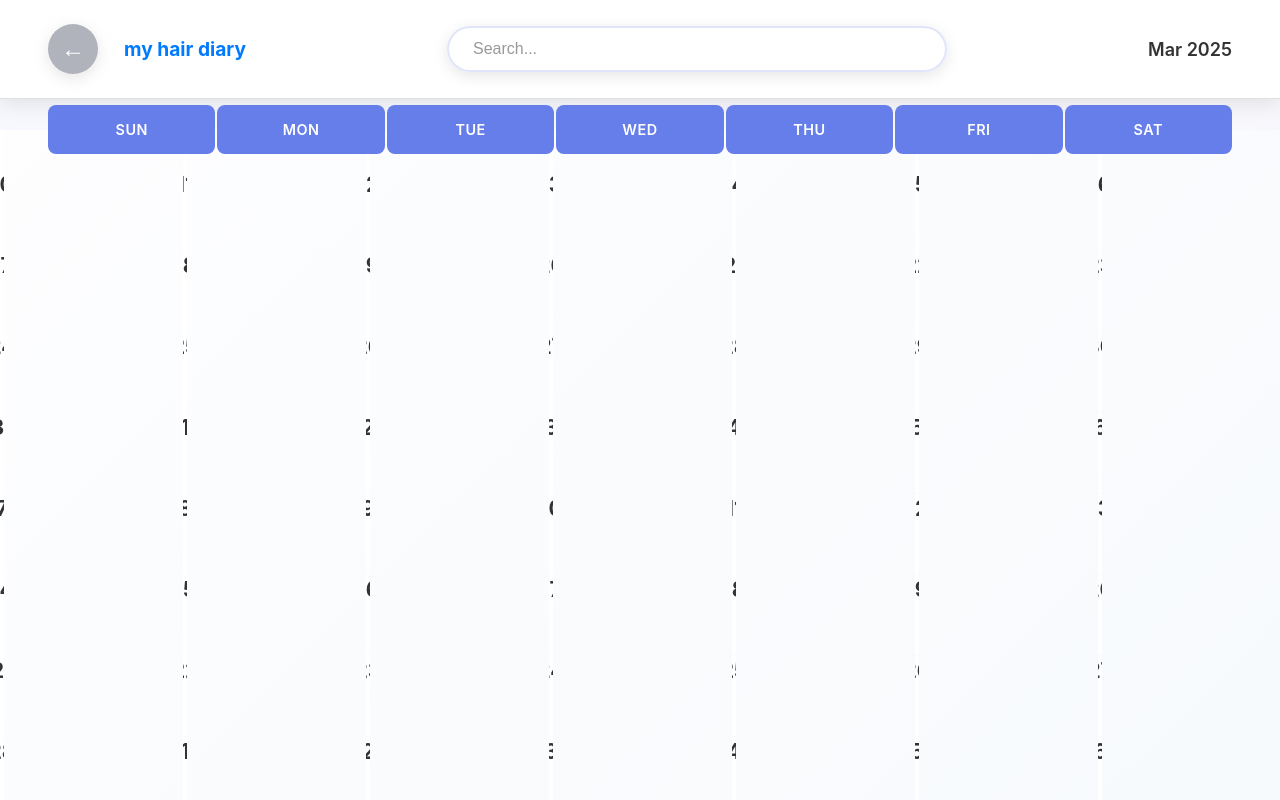
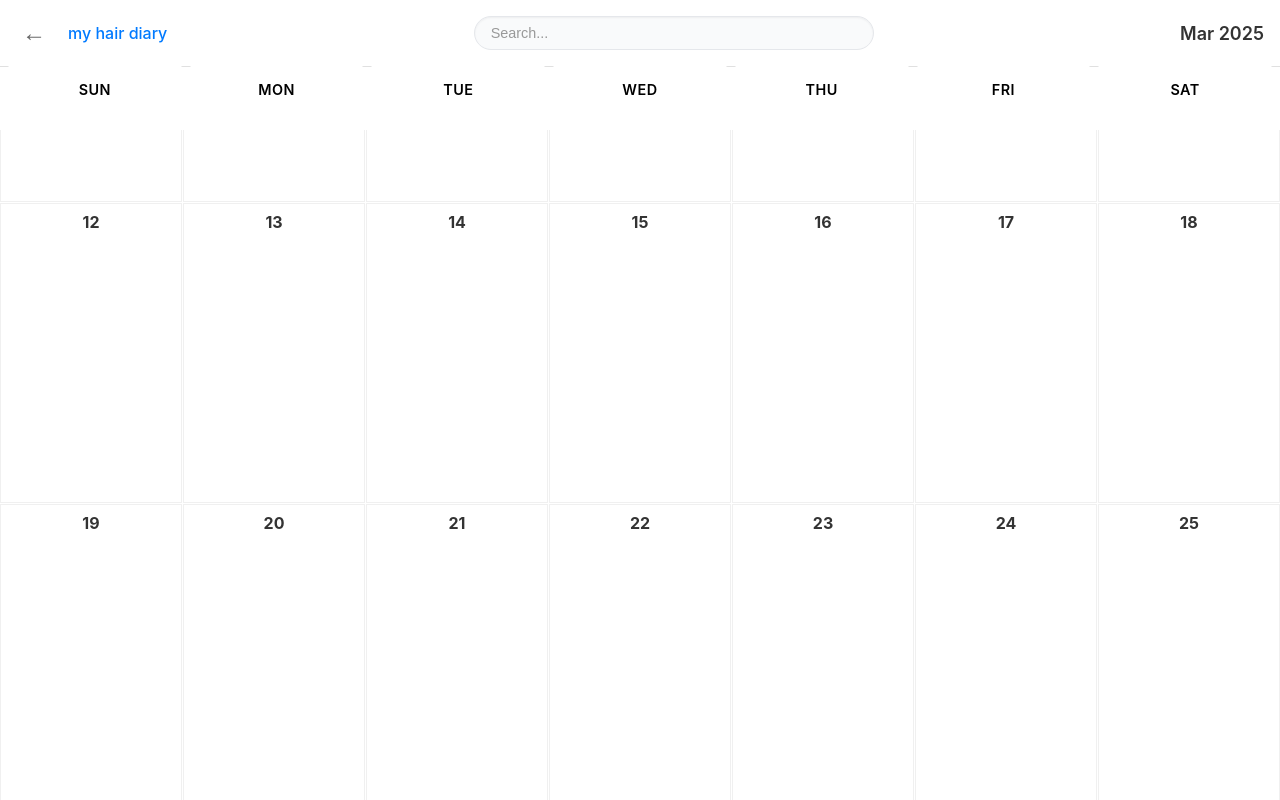
Before and after one commit to Bhupendra-Maurya/calendarApplication, a React (Vite) app: page / in a window 1280 px wide. Built offline with nearby package versions, Linux system fonts and the light colour scheme.

Commit message:
Fix: Highlight the current month and date

```diff
--- a/src/components/Calendar.tsx
+++ b/src/components/Calendar.tsx
@@ -110,9 +110,9 @@ const Calendar: React.FC<CalendarProps> = ({
       <div className="continuous-days-grid">
         {continuousDays.map((dayInfo, index) => {
           const dayEntries = getJournalEntriesForDate(journalEntries, dayInfo.date);
-          const isActualCurrentMonth = currentMonth ?
-            dayInfo.monthInfo.year === currentMonth.year &&
-            dayInfo.monthInfo.month === currentMonth.month : false;
+          const today = new Date();
+          const isActualCurrentMonth = dayInfo.monthInfo.year === today.getFullYear() &&
+            dayInfo.monthInfo.month === today.getMonth();
 
           return (
             <div
--- a/src/index.css
+++ b/src/index.css
@@ -13,9 +13,6 @@ body {
   overflow-x: hidden;
   min-height: 100vh;
 }
-
-
-
 
 .app {
   height: 100vh;
@@ -145,7 +142,7 @@ body {
   color: #666;
 }
 
- .fixed-days-header {
+.fixed-days-header {
   position: fixed;
   top: 60px;
   left: 0;
@@ -185,7 +182,8 @@ body {
 /* Day Cell */
 .day-cell {
   background: white;
-  min-height: 300px;
+  height: 300px;
+  width: 100%;
   padding: 0.5rem;
   position: relative;
   display: flex;
@@ -193,8 +191,8 @@ body {
   align-items: center;
   justify-content: flex-start;
   border: 0.5px solid #f0f0f0;
-  width: 100%;
   overflow: hidden;
+  box-sizing: border-box;
 }
 
 .day-cell:hover {
@@ -529,350 +527,6 @@ body {
   background: #f8f9fa;
 }
 
-/* ===== DESKTOP DESIGN (1024px and up) ===== */
-@media (min-width: 1024px) {
-  body {
-    background: linear-gradient(135deg, #667eea 0%, #764ba2 100%);
-  }
-
-  .app {
-    background: rgba(255, 255, 255, 0.95);
-    backdrop-filter: blur(20px);
-  }
-
-  .header {
-    background: #ffffff;
-    border-bottom: 1px solid #e0e0e0;
-    box-shadow: 0 4px 20px rgba(0, 0, 0, 0.1);
-    padding: 1rem 2rem;
-  }
-
-  .back-button {
-    background: #b0b2bc;
-    border-radius: 50%;
-    width: 50px;
-    height: 50px;
-    display: flex;
-    align-items: center;
-    justify-content: center;
-    color: white;
-    box-shadow: 0 4px 15px rgba(189, 189, 192, 0.4);
-  }
-
-  .header-title {
-    font-size: 1.2rem;
-    font-weight: 700;
-    margin-left: 10px;
-  }
-
-  .header-search {
-    max-width: 500px;
-    padding: 0.75rem 1.5rem;
-    border: 2px solid rgba(102, 126, 234, 0.2);
-    border-radius: 25px;
-    font-size: 1rem;
-    background: rgba(255, 255, 255, 0.9);
-    box-shadow: 0 4px 15px rgba(0, 0, 0, 0.1);
-  }
-
-  .header-search:focus {
-    border-color: #667eea;
-    background: white;
-    box-shadow: 0 0 0 4px rgba(102, 126, 234, 0.2);
-    transform: translateY(-1px);
-  }
-
-  .calendar-container {
-    padding-top: 120px;
-    background: linear-gradient(
-      135deg,
-      rgba(255, 255, 255, 0.9) 0%,
-      rgba(247, 250, 252, 0.9) 100%
-    );
-  }
-
-  .calendar-container::-webkit-scrollbar {
-    width: 8px;
-  }
-
-  .calendar-container::-webkit-scrollbar-track {
-    background: rgba(0, 0, 0, 0.05);
-    border-radius: 4px;
-  }
-
-  .calendar-container::-webkit-scrollbar-thumb {
-    background: linear-gradient(135deg, #667eea, #764ba2);
-    border-radius: 4px;
-  }
-
-  .month-grid {
-    padding: 1rem 2rem;
-    margin-bottom: 2rem;
-    max-width: 1400px;
-    margin-left: auto;
-    margin-right: auto;
-  }
-
-  .fixed-days-header {
-    top: 105px;
-    padding: 0 2rem;
-    gap: 2px;
-    max-width: 1400px;
-    margin-left: auto;
-    margin-right: auto;
-    background: none;
-  }
-
-  .day-header {
-    background: #667eea;
-    color: white;
-    padding: 1rem 0.5rem;
-    font-weight: 600;
-    font-size: 0.9rem;
-    letter-spacing: 0.5px;
-    text-transform: uppercase;
-    border-radius: 8px;
-  }
-
-  .days-grid {
-    gap: 2px;
-  }
-
-  .day-cell {
-    background: rgba(255, 255, 255, 0.9);
-    min-height: 180px;
-    padding: 1rem;
-    border-radius: 12px;
-    box-shadow: 0 2px 10px rgba(0, 0, 0, 0.1);
-    backdrop-filter: blur(10px);
-    transition: all 0.3s ease;
-    border: none;
-  }
-
-  .day-cell:hover {
-    background: rgba(255, 255, 255, 1);
-    transform: translateY(-2px);
-    box-shadow: 0 8px 25px rgba(0, 0, 0, 0.15);
-  }
-
-  .day-cell.other-month {
-    background: rgba(255, 255, 255, 0.4);
-    opacity: 0.6;
-  }
-
-  .day-cell.current-month-highlight {
-    background: linear-gradient(
-      135deg,
-      rgba(102, 126, 234, 0.1),
-      rgba(118, 75, 162, 0.1)
-    );
-    border: 2px solid rgba(102, 126, 234, 0.3);
-  }
-
-  .day-cell.current-month-highlight .day-number {
-    color: #667eea;
-    font-weight: 700;
-  }
-
-  .day-number {
-    font-size: 1rem;
-    font-weight: bold;
-    color: #333;
-    margin-bottom: 0.5rem;
-    align-self: center;
-  }
-
-  .day-cell.today .day-number {
-    background: #007aff;
-    color: white;
-    border-radius: 50%;
-    width: 36px;
-    height: 36px;
-    display: flex;
-    align-items: center;
-    justify-content: center;
-    font-weight: 700;
-  }
-
-  .day-cell.today .day-number {
-    background: #499cb5;
-    color: white;
-    box-shadow: 0 4px 15px rgba(102, 126, 234, 0.4);
-    transform: scale(1.1);
-  }
-
-  .journal-entry {
-    cursor: pointer;
-    transition: all 0.3s ease;
-    padding: 0.5rem;
-    border-radius: 8px;
-  }
-
-  .entry-image {
-    height: 100px;
-    border-radius: 8px;
-    margin-bottom: 0.25rem;
-    box-shadow: 0 4px 15px rgba(0, 0, 0, 0.2);
-    transition: all 0.3s ease;
-  }
-
-  .entry-image:hover {
-    transform: scale(1.05);
-    box-shadow: 0 6px 20px rgba(0, 0, 0, 0.3);
-  }
-
-  .star {
-    background: linear-gradient(135deg, #ffd700, #ff8c00);
-    -webkit-background-clip: text;
-    -webkit-text-fill-color: transparent;
-    background-clip: text;
-    font-size: 1rem;
-    filter: drop-shadow(0 2px 4px rgba(255, 215, 0, 0.3));
-  }
-
-  .journal-modal {
-    padding: 2rem;
-    backdrop-filter: blur(20px);
-  }
-
-  .journal-card {
-    border-radius: 24px;
-    max-width: 500px;
-    height: 95vh;
-    box-shadow: 0 25px 50px rgba(0, 0, 0, 0.4);
-    transform: scale(0.9);
-    animation: modalOpenDesktop 0.3s ease forwards;
-  }
-
-  @keyframes modalOpenDesktop {
-    to {
-      transform: scale(1);
-    }
-  }
-
-  .journal-image {
-    height: 50vh;
-    object-fit: contain;
-    border-top-left-radius: 24px;
-    border-top-right-radius: 24px;
-  }
-
-  .journal-content {
-    padding: 1.5rem;
-  }
-
-  .journal-date {
-    font-size: 1.4rem;
-    font-weight: 700;
-    background: linear-gradient(135deg, #667eea, #764ba2);
-    -webkit-background-clip: text;
-    -webkit-text-fill-color: transparent;
-    background-clip: text;
-  }
-
-  .journal-rating {
-    padding-left: 0.5rem;
-  }
-
-  .journal-rating .star {
-    font-size: 1.5rem;
-  }
-
-  .journal-rating-number {
-    margin-left: 0.75rem;
-    font-weight: 700;
-    font-size: 1.2rem;
-    color: #667eea;
-  }
-
-  .journal-categories {
-    gap: 0.5rem;
-    margin: 0.5rem 0;
-  }
-
-  .category-tag {
-    background: linear-gradient(135deg, #667eea, #764ba2);
-    color: white;
-    padding: 0.5rem 0.7rem;
-    border-radius: 20px;
-    font-size: 0.8rem;
-    font-weight: 600;
-    box-shadow: 0 4px 15px rgba(102, 126, 234, 0.3);
-  }
-
-  .journal-description {
-    font-size: 1rem;
-    line-height: 1.4;
-    background: rgba(247, 250, 252, 0.8);
-    padding: 1.5rem;
-    border-radius: 12px;
-    border-left: 4px solid #667eea;
-    color: #444;
-  }
-
-  .modal-nav {
-    background: #b0b2bc;
-    width: 50px;
-    height: 50px;
-    font-size: 1.5rem;
-    color: white;
-    box-shadow: 0 4px 15px rgba(102, 126, 234, 0.4);
-  }
-
-  .modal-nav:hover {
-    transform: translateY(-50%) scale(1.1);
-    box-shadow: 0 6px 20px rgba(102, 126, 234, 0.6);
-  }
-
-  .modal-close {
-    background: rgba(0, 0, 0, 0.7);
-    width: 40px;
-    height: 40px;
-    font-size: 1.25rem;
-    backdrop-filter: blur(10px);
-  }
-
-  .modal-close:hover {
-    background: rgba(0, 0, 0, 0.9);
-    transform: scale(1.1);
-  }
-
-  .floating-month-indicator {
-    background: linear-gradient(135deg, #667eea, #764ba2);
-    border-radius: 20px;
-    font-size: 1.2rem;
-    box-shadow: 0 10px 30px rgba(102, 126, 234, 0.4);
-    backdrop-filter: blur(20px);
-  }
-}
-
-/* Large Desktop Responsive Design */
-@media (min-width: 1200px) {
-  .day-cell {
-    min-height: 220px;
-    padding: 1.5rem;
-  }
-
-  .entry-image {
-    height: 120px;
-  }
-
-  .day-number {
-    font-size: 1.3rem;
-  }
-
-  .header {
-    padding: 1.5rem 3rem;
-  }
-
-  .month-grid {
-    padding: 2rem 3rem;
-  }
-
-  .fixed-days-header {
-    padding: 0 3rem;
-  }
-}
 
 /* Mobile Responsive Design - Clean Minimal Style */
 @media (max-width: 768px) {
@@ -908,7 +562,7 @@ body {
   }
 
   .day-cell {
-    min-height: 200px;
+    height: 200px;
     padding: 0.25rem;
   }
 
@@ -971,10 +625,9 @@ body {
   }
 
   .day-cell {
-    min-height: 80px;
-    max-height: 120px;
+    height: 100px;
+    width: calc(100vw / 7 - 2px);
     padding: 0.125rem;
-    width: calc(100vw / 7 - 2px);
     min-width: 0;
     overflow: hidden;
   }
@@ -1017,3 +670,37 @@ body {
   grid-template-columns: repeat(7, 1fr); /* 7 days per week */
   gap: 1px;
 }
+
+
+/* Add a border to the entire cell for the current day */
+.day-cell.today {
+  border: 2px solid #007aff; /* Highlight border for the current day's cell */
+  border-radius: 8px; /* Optional: rounds the corners */
+}
+
+/* This existing rule styles the number inside the cell */
+.day-cell.today .day-number {
+  background: #007aff;
+  color: white;
+  border-radius: 50%;
+  width: 20px;
+  height: 20px;
+  display: flex;
+  align-items: center;
+  justify-content: center;
+  font-weight: 700;
+}
+
+
+.day-cell.current-month-highlight {
+  /* A soft blue background for all days in the current month */
+  background-color: #f0f8ff;
+}
+
+/* Add this new rule to your CSS file */
+.month-title.current-month .month-year {
+  background: #007aff; /* Blue background to match the current day */
+  color: white; /* White text for contrast */
+  font-weight: 700;
+  box-shadow: 0 2px 8px rgba(0, 122, 255, 0.4);
+}
```
